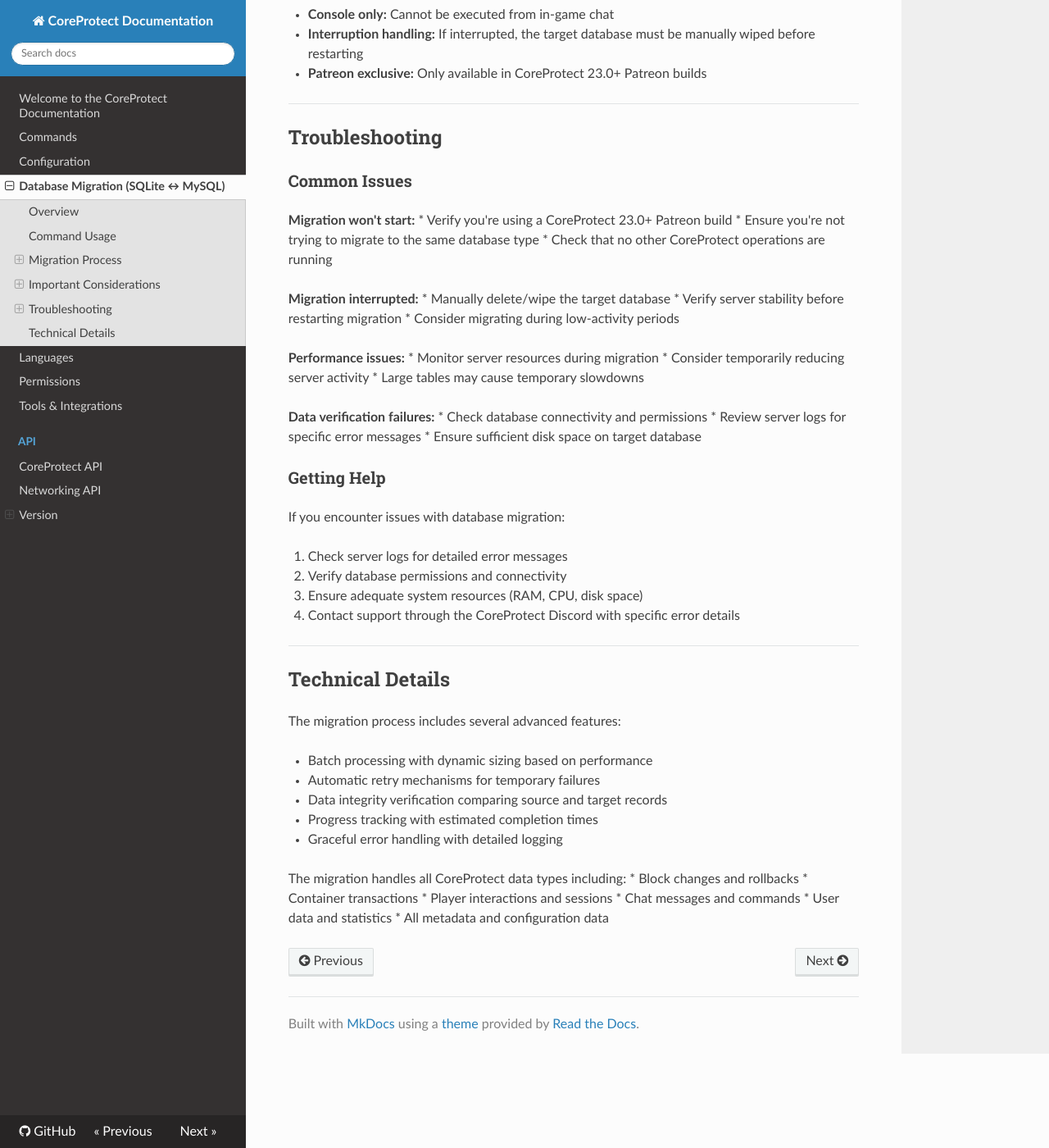
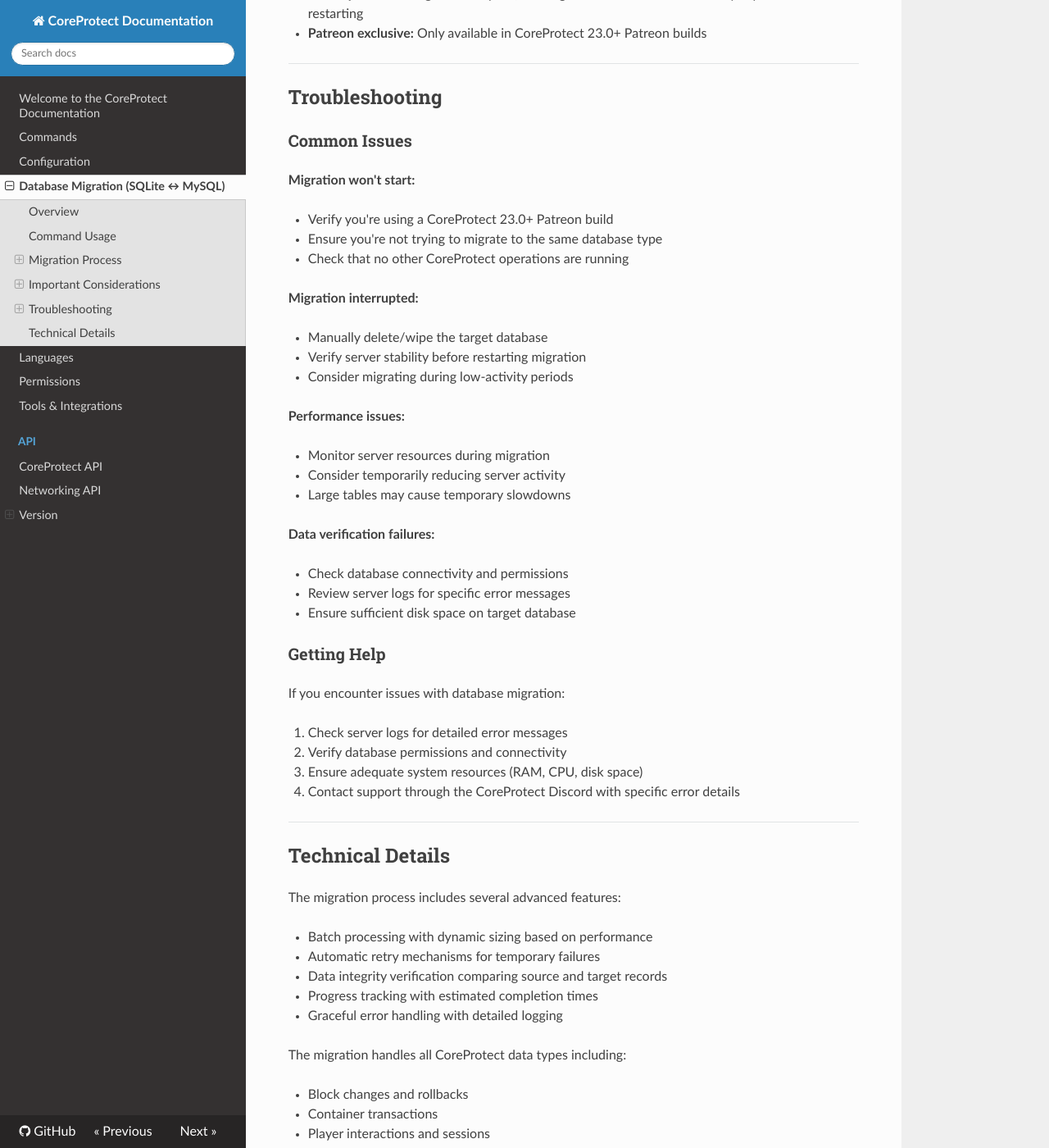
Before and after one commit to PlayPro/CoreProtect, an MkDocs documentation site: the page built from docs/database-migration.md, in a window 1280 px wide and 1400 px high, scrolled down 2246 px. Shown: the whole window at 82% size. Built offline with MkDocs 1.6.1, drawn with Linux system fonts in a browser that asks for light colours; nearby versions of some CDN libraries; part of the change alters nothing that is shown; some of the changed text lies outside the part shown.

```diff
--- a/docs/database-migration.md
+++ b/docs/database-migration.md
@@ -32,10 +32,8 @@ The `/co migrate-db` command allows you to seamlessly transfer all your CoreProt
 
 **Before starting the migration:**
 
-1. **Ensure your server is running** with your current CoreProtect database
-2. **Configure your new database** in `config.yml`:
-   * For MySQL migration: Set up your new MySQL connection details
-   * Ensure `use-mysql` is updated correctly in your `config.yml`
+1. Ensure your server is running with your current CoreProtect database
+2. Configure your new database in `config.yml` (ensure `use-mysql` is updated correctly)
 3. **Important:** Do NOT restart your server or use `/co reload` after modifying the config
 
 ### Step 2: Execute Migration
@@ -92,21 +90,25 @@ The `/co migrate-db` command allows you to seamlessly transfer all your CoreProt
 ### Common Issues
 
 **Migration won't start:**
+
 * Verify you're using a CoreProtect 23.0+ Patreon build
 * Ensure you're not trying to migrate to the same database type
 * Check that no other CoreProtect operations are running
 
 **Migration interrupted:**
+
 * Manually delete/wipe the target database
 * Verify server stability before restarting migration
 * Consider migrating during low-activity periods
 
 **Performance issues:**
+
 * Monitor server resources during migration
 * Consider temporarily reducing server activity
 * Large tables may cause temporary slowdowns
 
 **Data verification failures:**
+
 * Check database connectivity and permissions
 * Review server logs for specific error messages
 * Ensure sufficient disk space on target database
@@ -133,6 +135,7 @@ The migration process includes several advanced features:
 * Graceful error handling with detailed logging
 
 The migration handles all CoreProtect data types including:
+
 * Block changes and rollbacks
 * Container transactions
 * Player interactions and sessions
```
